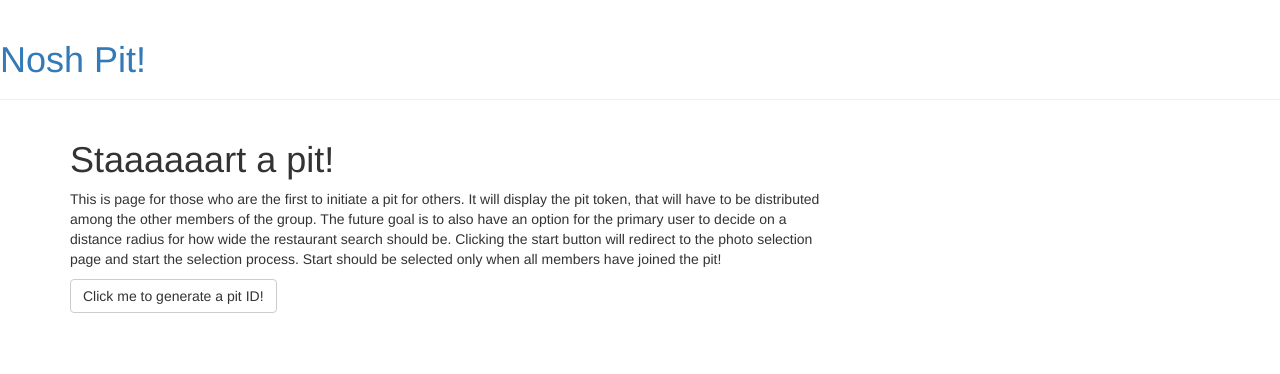
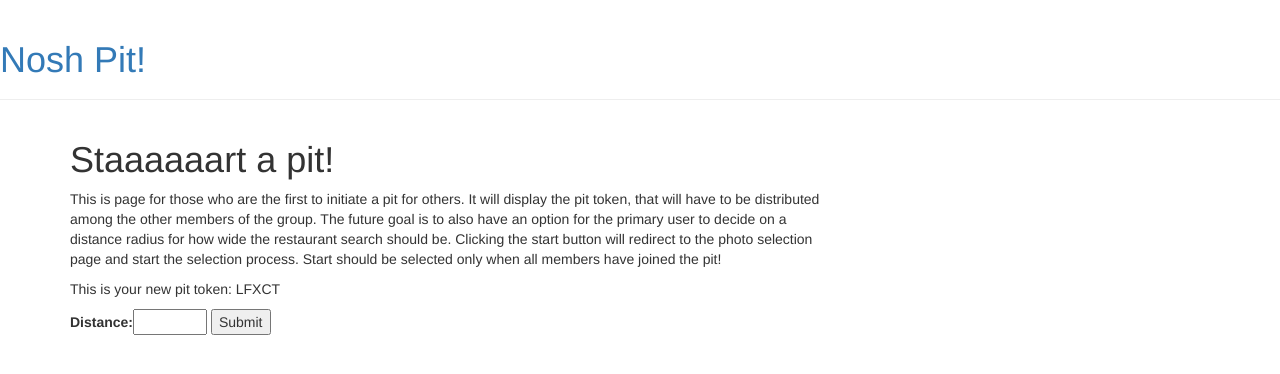
Before and after one commit to Spatterjaaay/NoshPit, a Django app: page /start in a window 1280 px wide. Shown: the top 374 px of the page. Run offline with Django 3.2, Linux system fonts and the light colour scheme; data that the repository does not hold is empty; some libraries are stand-ins or nearby versions.

Commit message:
pit tokens are now generate automatically when user decided to start the pit

```diff
--- a/noshpit/templates/noshpit/start_a_pit.html
+++ b/noshpit/templates/noshpit/start_a_pit.html
@@ -6,15 +6,12 @@
     This is page for those who are the first to initiate a pit for others. It will display the pit token, that will have to be distributed among the other members of the group. The future goal is to also have an option for the primary user to decide on a distance radius for how wide the restaurant search should be. Clicking the start button will redirect to the photo selection page and start the selection process. Start should be selected only when all members have joined the pit!
   </p>
 
-  {% if token %}
+
   <p> This is your new pit token: {{ token }} </p>
   <form method="post">
       {% csrf_token %}
       {{ form }}
       <input type="submit" value="Submit" />
   </form>
-  {% else %}
-      <a class="btn btn-default" href="{% url 'new_pit' %}">Click me to generate a pit ID!</a>
-  {% endif %}
 
 {% endblock %}
--- a/noshpit/urls.py
+++ b/noshpit/urls.py
@@ -8,5 +8,4 @@ urlpatterns = [
     url(r'^photos$', views.list_photos, name='photos'),
     url(r'^noshing$', views.start_noshing, name='start_noshing'),
     url(r'^yes$', views.yes, name='yes'),
-    url(r'^new_pit$', views.new_pit, name='new_pit'),
 ]
--- a/noshpit/views.py
+++ b/noshpit/views.py
@@ -35,7 +35,12 @@ def start_a_pit(request):
     else:
         form = PitForm()
 
-    return render(request, 'noshpit/start_a_pit.html', {'form': form})
+        token = ''.join(random.choices(string.ascii_uppercase + string.digits, k=5))
+        pit = Pit(token=token)
+        pit.save()
+        request.session["pit_id"] = pit.id
+
+    return render(request, 'noshpit/start_a_pit.html', {'form': form, 'token': token})
 
 def join_a_pit(request):
     # find the photos based on a pit id passed through a form
@@ -76,15 +81,6 @@ def yes(request):
     vote.save()
 
     return redirect('photos')
-
-def new_pit(request):
-    token = ''.join(random.choices(string.ascii_uppercase + string.digits, k=5))
-    pit = Pit(token=token)
-    pit.save()
-    request.session["pit_id"] = pit.id
-
-    return render(request, 'noshpit/start_a_pit.html', {'token': token})
-
 
 # turn this into a private function that will retrieve the photo urls and
 # create a joing table between locations and a pit
```
Lines whose indentation alone changed are shown as unchanged.
